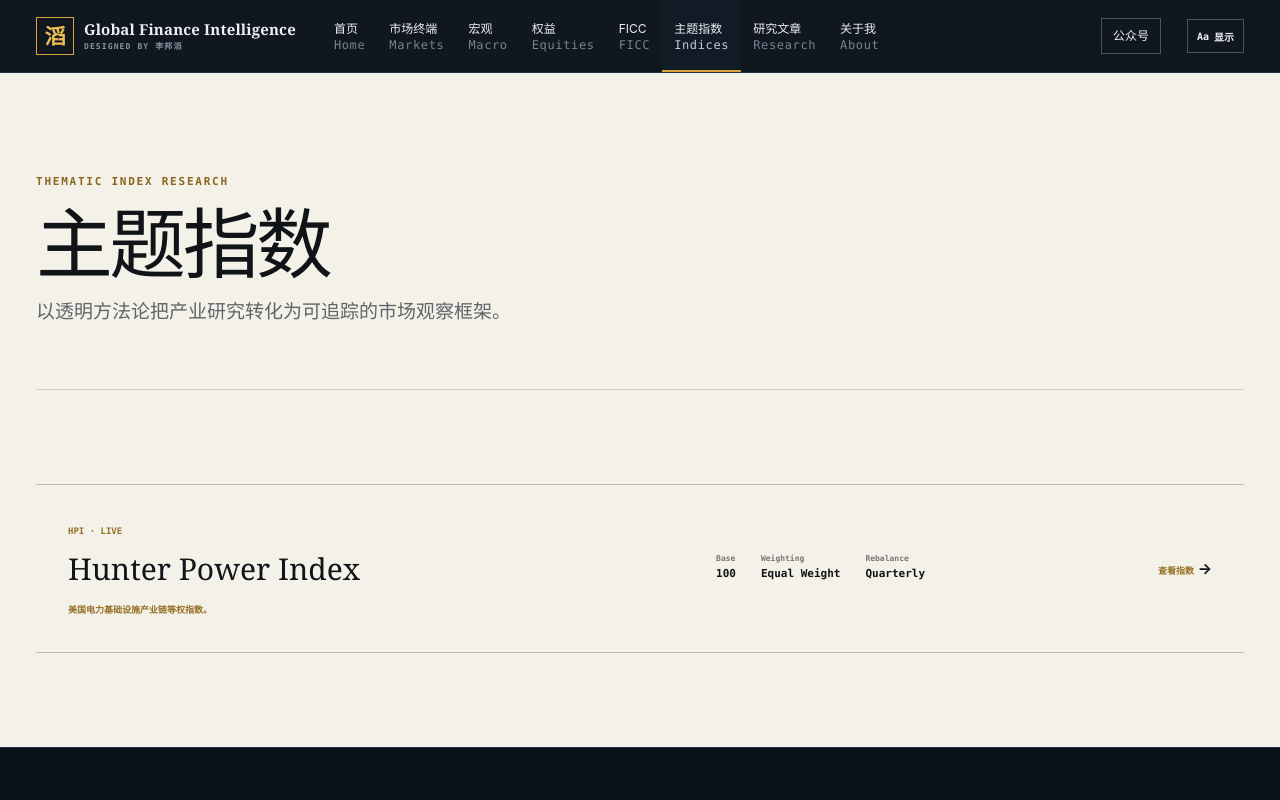
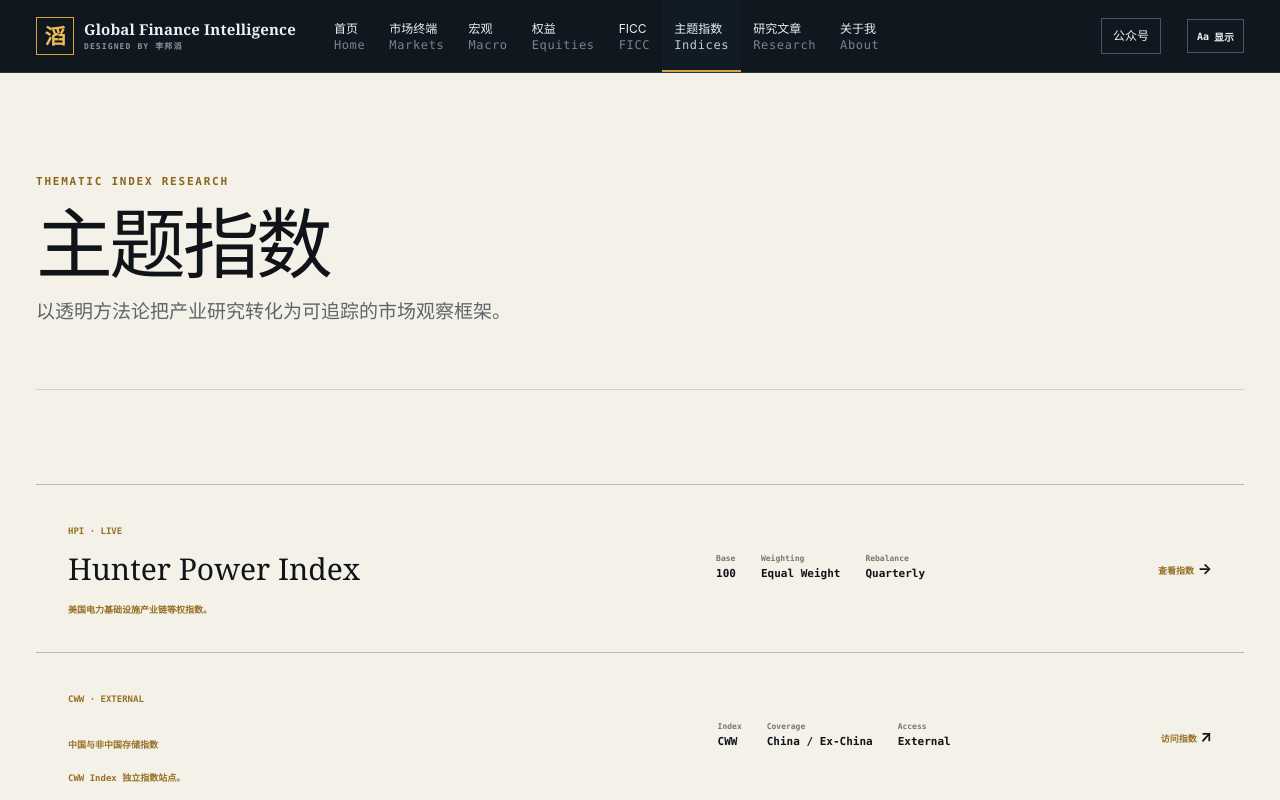
Before and after one commit to Hunter815-Li/hunterpower-index, a Next.js app: page /indices in a window 1280 px wide. Shown: the top 800 px of the page. Built offline with nearby package versions, Linux system fonts and the light colour scheme; no server answers.

Commit message:
Add CWW storage index link

```diff
--- a/app/indices/page.tsx
+++ b/app/indices/page.tsx
@@ -2,5 +2,50 @@ import Link from "next/link";
 import { BilingualText } from "@/components/ui/BilingualText";
 
 export default function IndicesPage() {
-  return <main className="reading-page"><section className="page-hero shell"><span className="eyebrow dark">THEMATIC INDEX RESEARCH</span><h1><BilingualText zh="主题指数" en="Thematic Indices" /></h1><p><BilingualText zh="以透明方法论把产业研究转化为可追踪的市场观察框架。" en="Turning industry research into transparent, trackable market frameworks." /></p></section><section className="section shell"><div className="index-list"><Link href="/indices/hunter-power" className="index-list-item live"><div><span>HPI · LIVE</span><h2>Hunter Power Index</h2><p><BilingualText zh="美国电力基础设施产业链等权指数。" en="An equal-weight index of the US power infrastructure value chain." /></p></div><dl><div><dt>Base</dt><dd>100</dd></div><div><dt>Weighting</dt><dd>Equal Weight</dd></div><div><dt>Rebalance</dt><dd>Quarterly</dd></div></dl><b><BilingualText zh="查看指数" en="View Index" /> →</b></Link></div></section></main>;
+  return (
+    <main className="reading-page">
+      <section className="page-hero shell">
+        <span className="eyebrow dark">THEMATIC INDEX RESEARCH</span>
+        <h1><BilingualText zh="主题指数" en="Thematic Indices" /></h1>
+        <p><BilingualText zh="以透明方法论把产业研究转化为可追踪的市场观察框架。" en="Turning industry research into transparent, trackable market frameworks." /></p>
+      </section>
+
+      <section className="section shell">
+        <div className="index-list">
+          <Link href="/indices/hunter-power" className="index-list-item live">
+            <div>
+              <span>HPI · LIVE</span>
+              <h2>Hunter Power Index</h2>
+              <p><BilingualText zh="美国电力基础设施产业链等权指数。" en="An equal-weight index of the US power infrastructure value chain." /></p>
+            </div>
+            <dl>
+              <div><dt>Base</dt><dd>100</dd></div>
+              <div><dt>Weighting</dt><dd>Equal Weight</dd></div>
+              <div><dt>Rebalance</dt><dd>Quarterly</dd></div>
+            </dl>
+            <b><BilingualText zh="查看指数" en="View Index" /> →</b>
+          </Link>
+
+          <a
+            href="https://cwwindex.today/#trend"
+            className="index-list-item live"
+            target="_blank"
+            rel="noopener noreferrer"
+          >
+            <div>
+              <span>CWW · EXTERNAL</span>
+              <h2><BilingualText zh="中国与非中国存储指数" en="China & Ex-China Storage Index" /></h2>
+              <p><BilingualText zh="CWW Index 独立指数站点。" en="Independent CWW Index website." /></p>
+            </div>
+            <dl>
+              <div><dt>Index</dt><dd>CWW</dd></div>
+              <div><dt>Coverage</dt><dd>China / Ex-China</dd></div>
+              <div><dt>Access</dt><dd>External</dd></div>
+            </dl>
+            <b><BilingualText zh="访问指数" en="Visit Index" /> ↗</b>
+          </a>
+        </div>
+      </section>
+    </main>
+  );
 }
```
